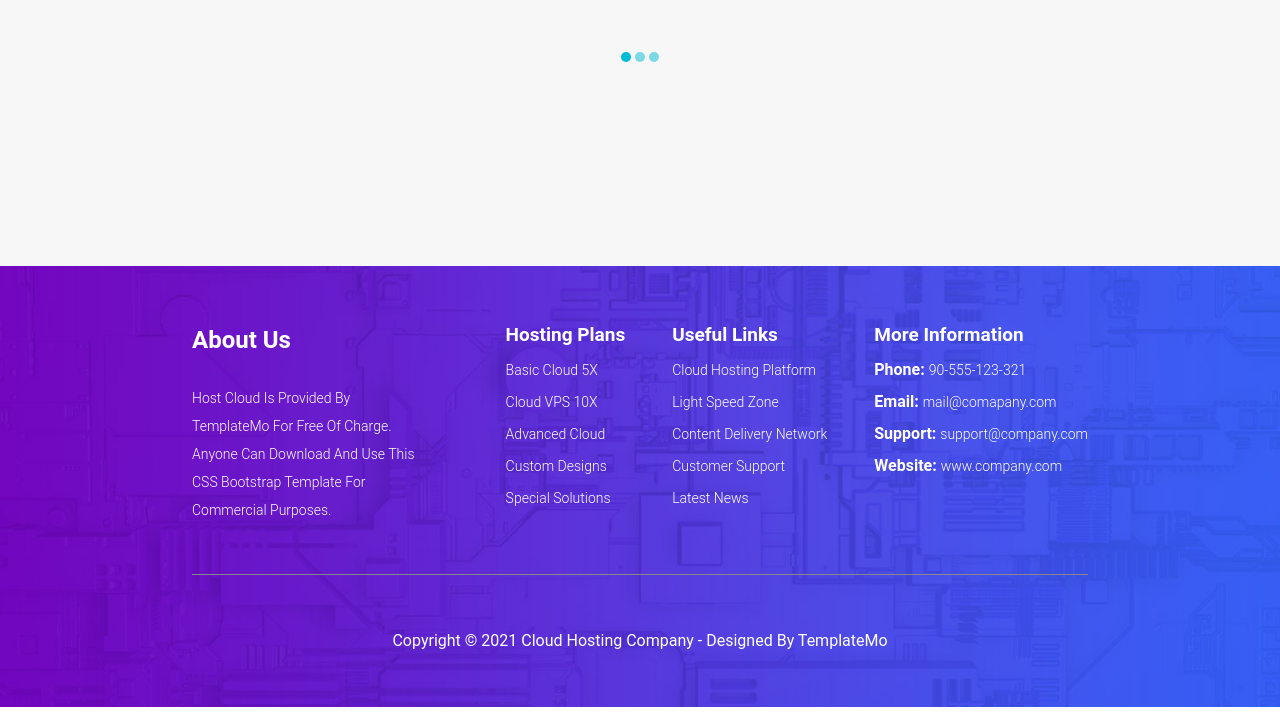
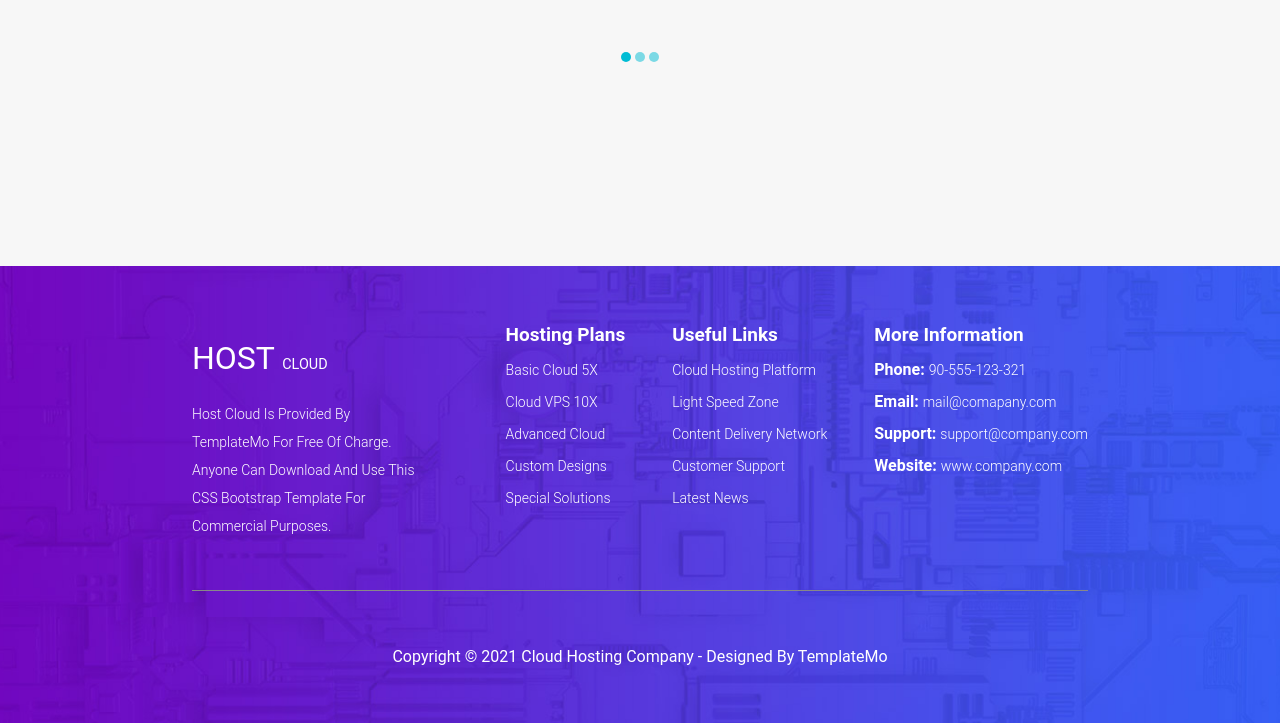
Before and after one commit to NouradinAbdurahman/Host-Cloud, a plain HTML site: page index.html in a window 1280 px wide. Shown: the part 4275-4998 px from the top of the page. Drawn offline with Linux system fonts and the light colour scheme.

Commit message:
Added Some Features.

```diff
--- a/CSS/main.css
+++ b/CSS/main.css
@@ -527,6 +527,16 @@ footer {
     width: 25%;
     color: white;
 }
+.footer-item-1 .logo p a{
+    color: white;
+    font-size: 2rem;
+    text-decoration: none;
+    text-transform: uppercase;
+    font-weight: bolder;
+}
+.footer-item-1 .logo p a span{
+    font-size: .9rem;
+}
 .footer-item-1 h2 {
     padding-bottom: 20px;
 }
@@ -537,6 +547,7 @@ footer {
     color: #fff;
     font-size: 14px;
     font-weight: 300;
+    padding-top: 10px;
 }
 .footer-item-2 {
     display: flex;
--- a/index.html
+++ b/index.html
@@ -248,7 +248,7 @@
         <div class="container">
             <div class="footer-content">
                 <div class="footer-item-1">
-                    <h2>about us</h2>
+                    <div class="logo"><p><a href="./index.html" draggable="false">host <span>cloud</span></a></p></div>
                     <p>Host Cloud is provided by TemplateMo for free of charge. Anyone can download and use this CSS Bootstrap template for commercial purposes.</p>
                 </div>
                 <div class="footer-item-2">
```
